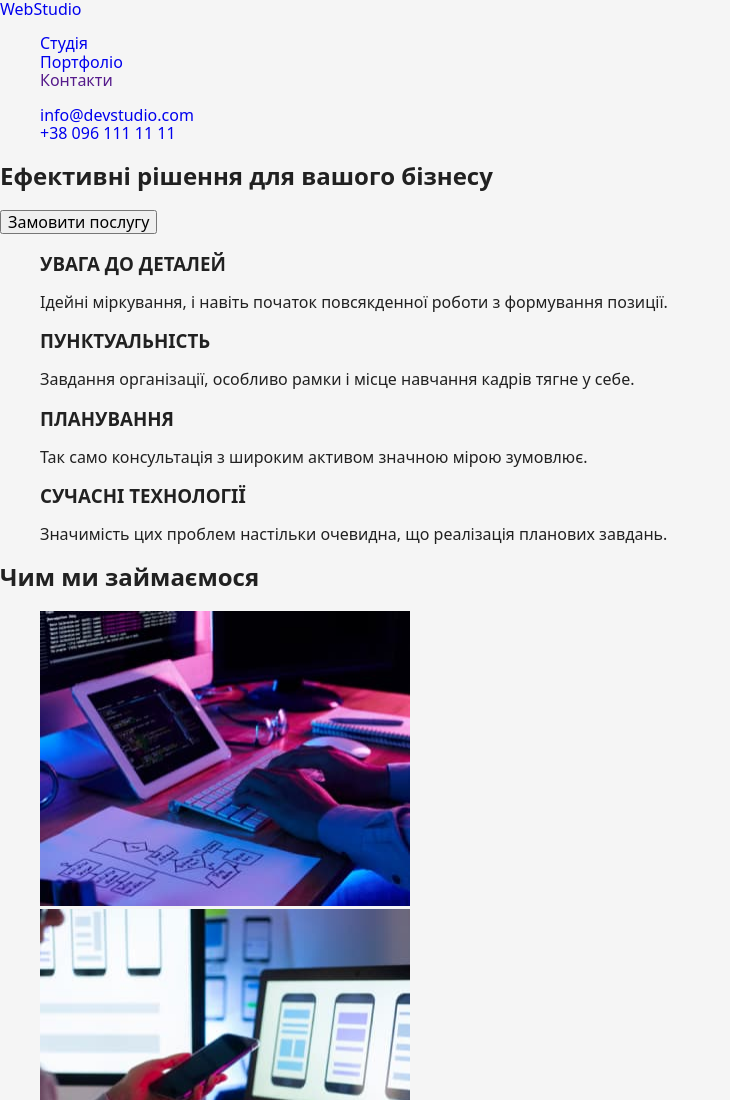
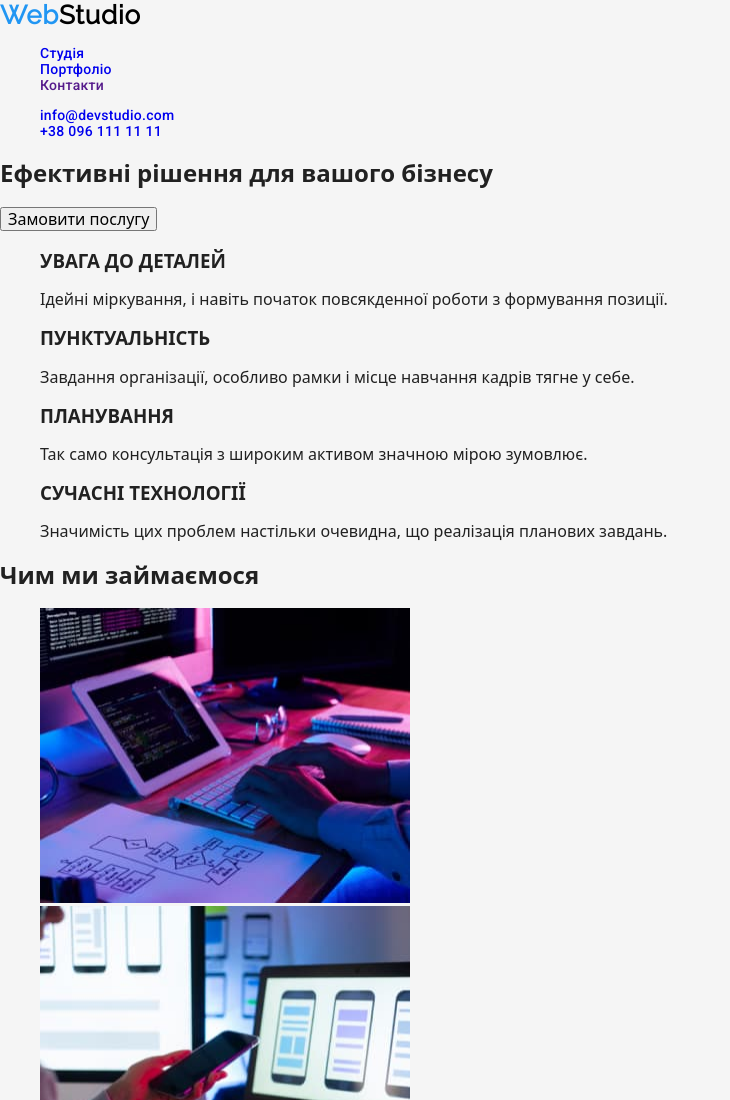
Before and after one commit to KseniiaRod/goit-markup-hw-02, a plain HTML site: page index.html in a window 1280 px wide. Shown: the top 1100 px of the page, without its empty margins (0-730 px from the left). Drawn offline with nearby package versions, Linux system fonts and the light colour scheme.

Commit message:
CssAdds1

```diff
--- a/css/styles.css
+++ b/css/styles.css
@@ -4,6 +4,8 @@
 /* Логотип темный цвет #000000 */
 /* Логотип светлый цвет, акцент #2196F3 */
 /* Колір контактів в футері #2196F3(255, 255, 255, 0.6) */
+
+/*Main. Index.html*/
 
 :root {
   /*Text color */
@@ -14,6 +16,11 @@
   --dark-txt-cl: rgba(255, 255, 255, 0.6);
   --grey-txt-cl: rgba(117, 117, 117, 1);
 
+  /*Fonts*/
+  --main-font: 'Roboto', sans-sefir;
+  --secondary-font: 'Raleway', sans-sefir, 'Oleo Script';
+  --brand-color: #3f51b5;
+
   /*Background color */
   --main-bg-cl: #ffffff;
   --accent-bg-cl: #2196f3;
@@ -22,22 +29,60 @@
 }
 .page {
   background-color: var(--light-bg-cl);
-  color: #212121;
+  color: var(--main-txt-cl);
 }
 
-.list { list-style: none;
+.list {
   list-style: none;
 }
 
-.link { text-decoration: none;
+.link {
+  text-decoration: none;
+}
+/*Header*/
+.page-header .link:hover,
+.page-header .link:focus {
+  color: var(--accent-txt-cl);
 }
 
-.header .link:hover,
-.header .link:focus {
- color: var(--accent-txt-cl);
+.logo-header {
+color: var(--accent-txt-cl);
+font-family:var(--secondary-font);
+font-style: normal;
+font-weight: 700;
+font-size: 26px;
+line-height: calc(31/26);
+letter-spacing: 0.03em;
 }
 
+.logo-part {
+    color: var(--logo-txt-cl);
+}
+
+.header-list,
+.contacts-list
+ {
+    font-family:var(--main-font);
+font-style: normal;
+font-weight: 500;
+font-size: 14px;
+line-height: 1,1428;
+letter-spacing: 0.02em;
+}
+
+.header-list {
+color: var(--main-txt-cl);
+}
+
+
+
+
+
+
+/*Footer*/
 .footer .link:hover,
 .footer .link:focus {
   color: var(--accent-txt-cl);
 }
+
+/*Portfolio.html*/
--- a/index.html
+++ b/index.html
@@ -10,6 +10,10 @@
     <!--Add fonts-->
    <link rel="preconnect" href="https://fonts.googleapis.com">
    <link rel="preconnect" href="https://fonts.gstatic.com" crossorigin>
+   <link rel="stylesheet" href="">
+   <link rel="preconnect" href="https://fonts.googleapis.com">
+<link rel="preconnect" href="https://fonts.gstatic.com" crossorigin>
+   <link rel="preconnect" href="https://fonts.googleapis.com/css2?family=Montserrat:wght@700&family=Roboto:wght@400;500;700;900&display=swap" rel="stylesheet">
    <link href="https://fonts.googleapis.com/css2?family=Montserrat:wght@700&family=Raleway&family=Roboto:wght@400;500;700;900&display=swap" rel="stylesheet">
     <title>Studio</title>
 </head>
```
